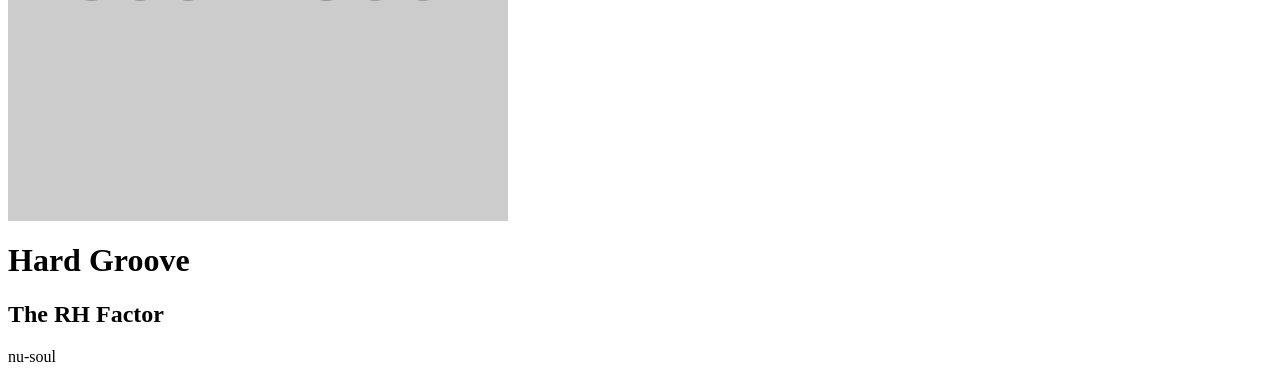
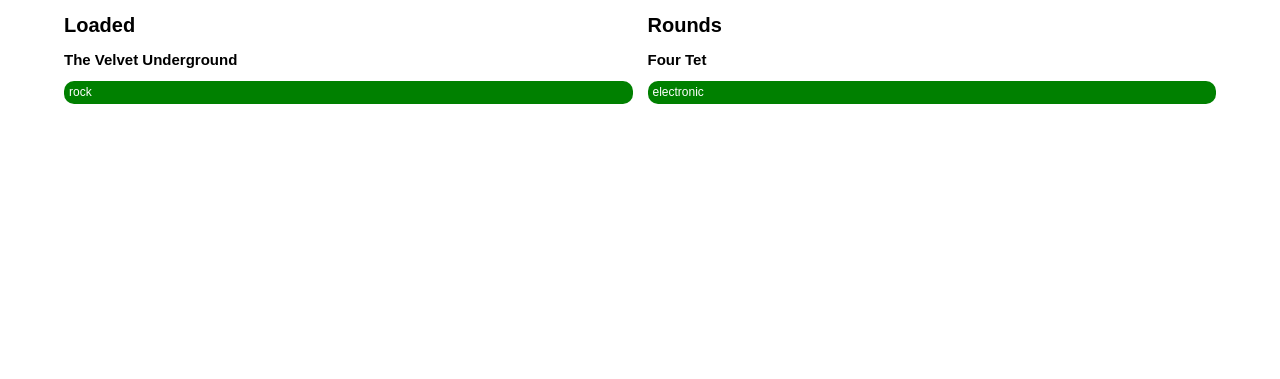
Before and after one commit to j-add/collection, a PHP site: page / in a window 1280 px wide. Shown: the part 2727-3106 px from the top of the page. After the commit the page ends 2831 px from the top, so only its background shows below. Run offline with PHP 8.4, Linux system fonts and the light colour scheme; data comes from the database, SQL or seed files in the repository; some libraries are stand-ins or nearby versions.

Commit message:
Fixed link to stylesheet. Added grid and basic styling.

```diff
--- a/index.php
+++ b/index.php
@@ -5,16 +5,18 @@
 $db = getDB();
 $data = getData($db);
 ?>
+<!DOCTYPE html>
 <html lang="en">
 <head>
-    <meta charset="UTF-8">
-    <meta name="viewport" content="width=device-width, initial-scale=1">
+    <meta charset="UTF-8" />
+    <meta name="viewport" content="width=device-width, initial-scale=1" />
     <title>My Record Collection</title>
-    <link href="./style.css" type="css/text" rel="stylesheet">
+    <link href="style.css" type="text/css" rel="stylesheet" />
+    <link href="normalize.css" type="text/css" rel="stylesheet" />
 </head>
 <body>
 
-<div style="collectionContainer">
+<div class="collectionContainer">
 <?php echo outputRecords($data);?>
 </div>
 
--- a/style.css
+++ b/style.css
@@ -0,0 +1,36 @@
+* {
+    -webkit-box-sizing: border-box;
+    box-sizing: border-box;
+}
+
+html {
+    font-size: 62.5%;
+    font-family: 'Work Sans',sans-serif;
+    scroll-behavior: smooth;
+}
+
+
+.collectionContainer {
+    display: -ms-grid;
+    display: grid;
+    grid-template-columns: repeat(auto-fit, minmax(400px, 1fr));
+    gap: 30px 15px;
+    padding: 5%;
+}
+
+.record {
+    max-width: 100%;
+}
+
+.albumImg {
+    width: 400px;
+    height: 400px;
+}
+
+.genre {
+    background-color: green;
+    color: white;
+    border-radius: 10px;
+    padding: 5px;
+    font-size: 1.2rem;
+}
```
